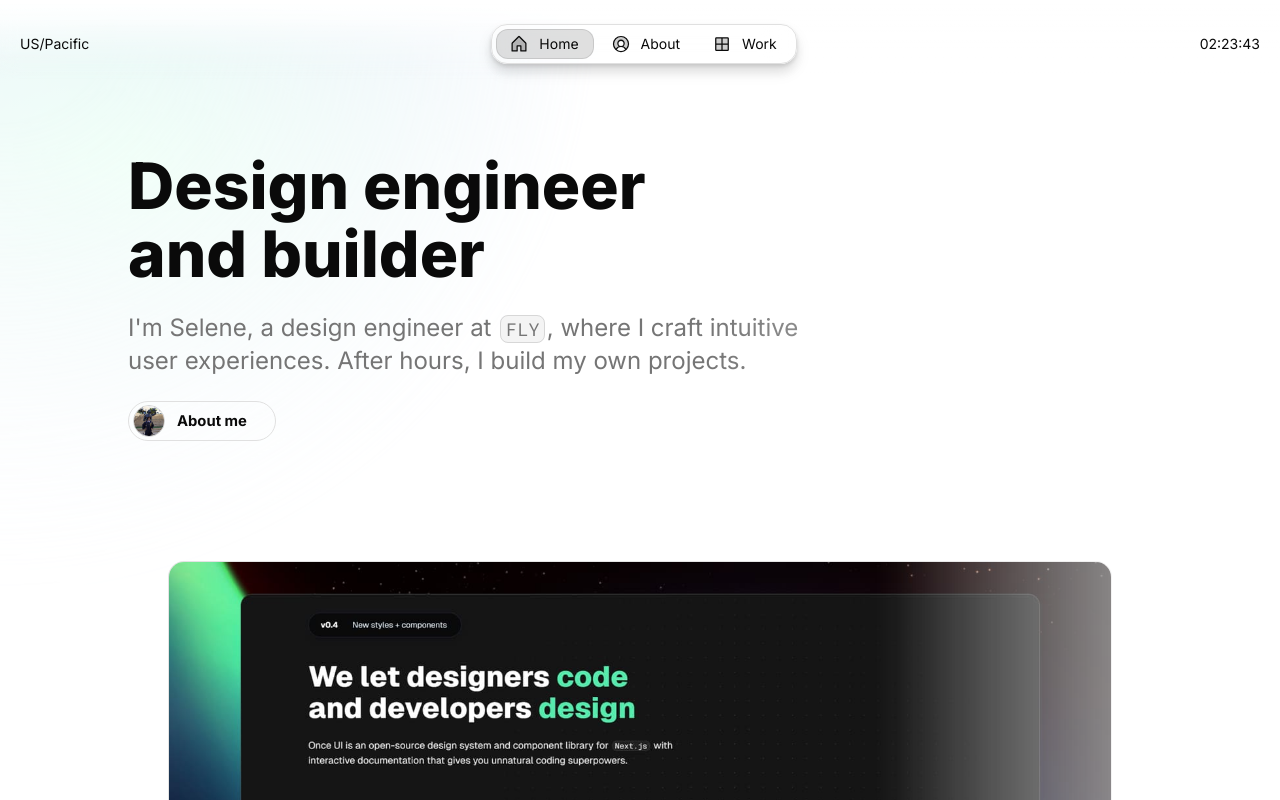
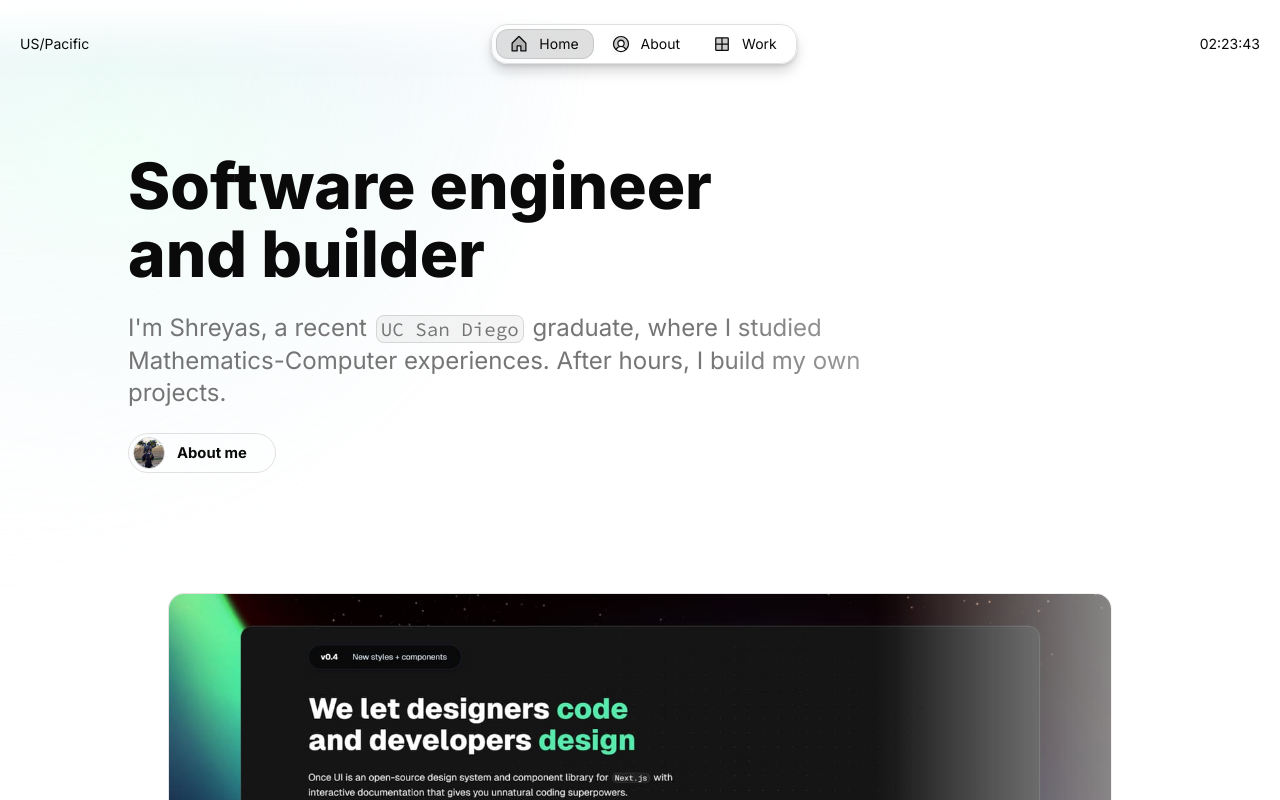
Before and after one commit to ShreyasPasumarthi/portfolio, a Next.js app: page /en in a window 1280 px wide. Shown: the top 800 px of the page. Built offline with nearby package versions, Linux system fonts and the light colour scheme.

Commit message:
Update content.js

```diff
--- a/src/app/resources/content.js
+++ b/src/app/resources/content.js
@@ -6,7 +6,7 @@ const person = {
     get name() {
         return `${this.firstName} ${this.lastName}`;
     },
-    role:      'Design Engineer',
+    role:      'Software Engineer',
     avatar:    '/images/profiletriton.jpg',
     location:  'US/Pacific',        // Expecting the IANA time zone identifier, e.g., 'Europe/Vienna'
     languages: ['English']  // optional: Leave the array empty if you don't want to display languages
@@ -47,8 +47,8 @@ const home = {
     label: 'Home',
     title: `${person.name}'s Portfolio`,
     description: `Portfolio website showcasing my work as a ${person.role}`,
-    headline: <>Design engineer and builder</>,
-    subline: <>I'm Selene, a design engineer at <InlineCode>FLY</InlineCode>, where I craft intuitive<br/> user experiences. After hours, I build my own projects.</>
+    headline: <>Software engineer and builder</>,
+    subline: <>I'm Shreyas, a recent <InlineCode>UC San Diego</InlineCode> graduate, where I studied<br/> Mathematics-Computer experiences. After hours, I build my own projects.</>
 }
 
 const about = {
@@ -63,13 +63,13 @@ const about = {
         display: true
     },
     calendar: {
-        display: true,
+        display: false,
         link: 'https://cal.com'
     },
     intro: {
         display: true,
         title: 'Introduction',
-        description: <>Shreyas is a software engineer with a passion for transforming complex challenges into simple, elegant design solutions. Her work spans digital interfaces, interactive experiences, and the convergence of design and technology.</>
+        description: <>Shreyas is a software engineer with a passion for building products. His work spans machine learning, autonomous systems, and software engineering.</>
     },
     work: {
         display: true, // set to false to hide this section
@@ -77,8 +77,8 @@ const about = {
         experiences: [
             {
                 company: 'NASA Jet Propulsion Laboratory',
-                timeframe: '2022 - Present',
-                role: 'Senior Design Engineer',
+                timeframe: '2024 - 2024',
+                role: 'Autonomy Simulation Software Engineer Intern',
                 achievements: [
                     <>Redesigned the UI/UX for the FLY platform, resulting in a 20% increase in user engagement and 30% faster load times.</>,
                     <>Spearheaded the integration of AI tools into design workflows, enabling designers to iterate 50% faster.</>
@@ -91,16 +91,6 @@ const about = {
                         height: 9
                     }
                 ]
-            },
-            {
-                company: 'Creativ3',
-                timeframe: '2018 - 2022',
-                role: 'Lead Designer',
-                achievements: [
-                    <>Developed a design system that unified the brand across multiple platforms, improving design consistency by 40%.</>,
-                    <>Led a cross-functional team to launch a new product line, contributing to a 15% increase in overall company revenue.</>
-                ],
-                images: [ ]
             }
         ]
     },
```
